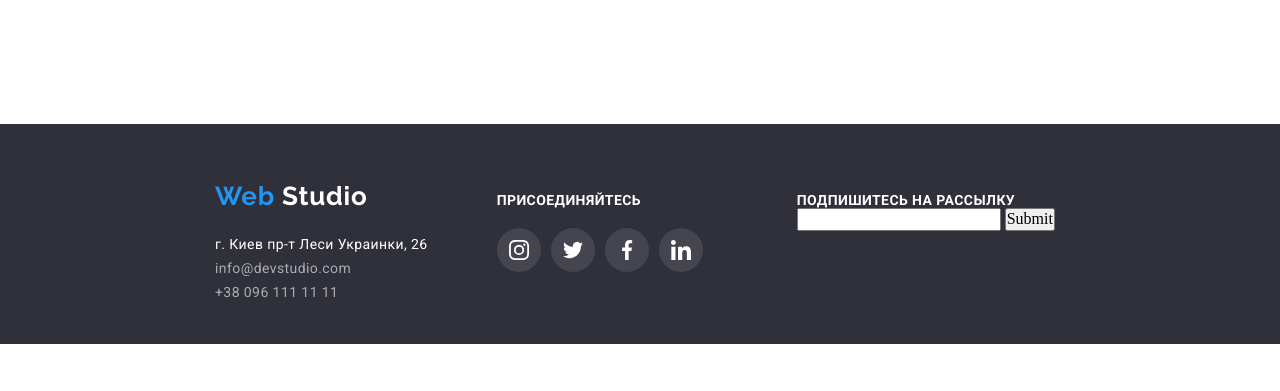
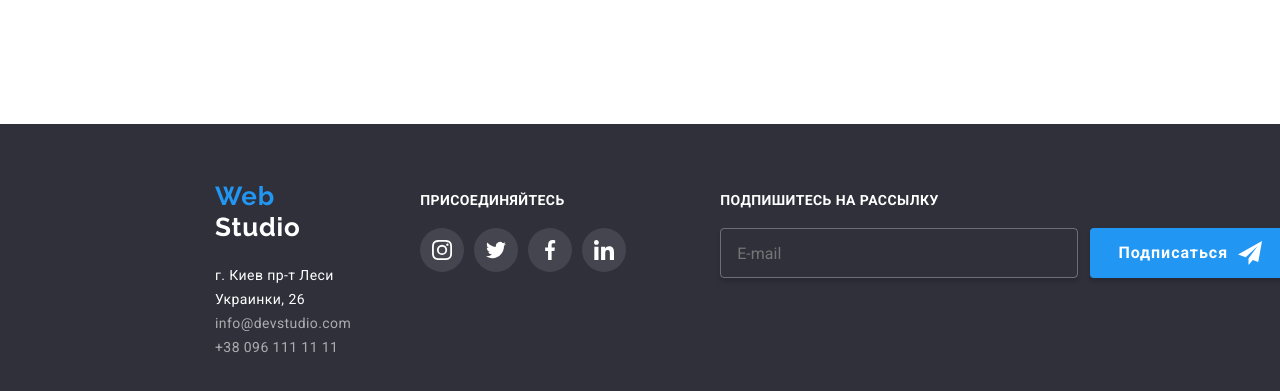
Before and after one commit to a-danilenko/goit-markup-hw-06, a plain HTML site: page portfolio.html in a window 1280 px wide. Shown: the part 713-1104 px from the top of the page. Before the commit the page ends 1057 px from the top, so only its background shows below. Drawn offline with nearby package versions, Linux system fonts and the light colour scheme.

Commit message:
Update portfolio.html

```diff
--- a/portfolio.html
+++ b/portfolio.html
@@ -230,9 +230,7 @@
           <div class="contacts-mailing-container">
               <a class="logo-bottom" href="./index.html">Web <span>Studio</span></a>
               <ul id="contacts" class="contact-info">
-            <li>
-              <a href="" class="adress">г. Киев пр-т Леси Украинки, 26</a>
-            </li>
+                  <li><a href="" class="adress">г. Киев пр-т Леси Украинки, 26</a></li>
                   <li><a href="mailto:info@devstudio.com">info@devstudio.com</a></li>
                   <li><a href="tel:+380961111111">+38 096 111 11 11</a></li>
               </ul>
@@ -272,10 +270,17 @@
           </article>
           <article class="mailing">
               <h4>ПОДПИШИТЕСЬ НА РАССЫЛКУ</h4>
-          <form action="">
-            <input type="text" />
-            <input type="submit" />
-          </form>
+              <div class="mailing-form">
+                  <label class="mailing-label">
+                      <input type="text" placeholder="E-mail" class="mailing-input">
+                  </label>
+                  <button type="submit" class="mailing-button">
+                      <span class="button-text">Подписаться</span>
+                      <svg class="mailing-button-icon">
+                      <use href="./images/sprite.svg#icon-send"></use>
+                      </svg>
+                  </button>
+              </div>
           </article>
       </div>
   </footer>
```
Lines whose indentation alone changed are shown as unchanged.
